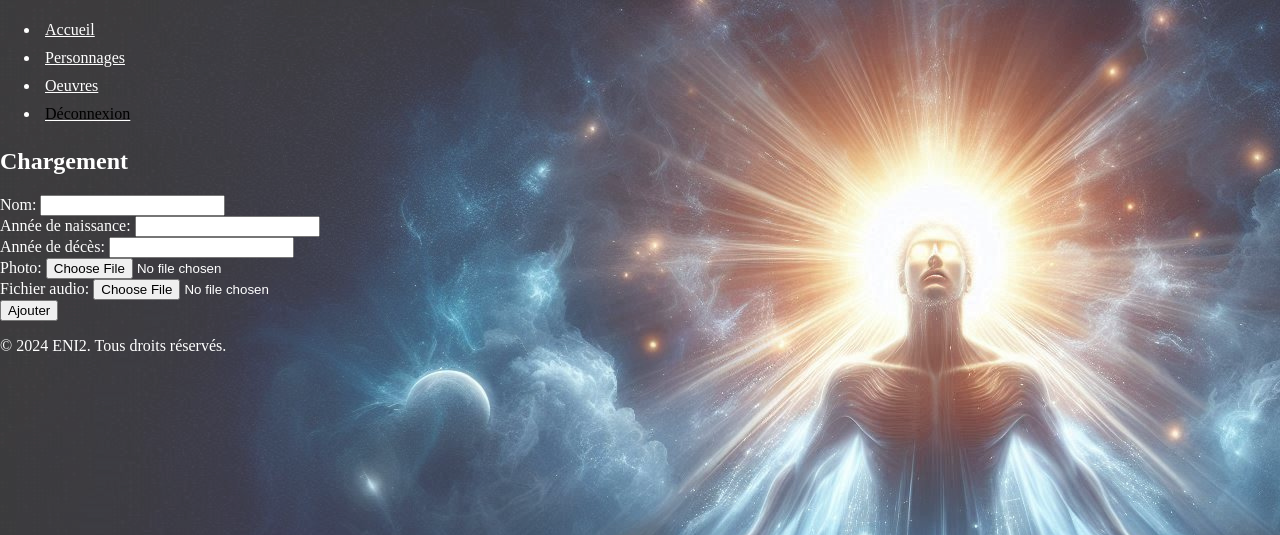
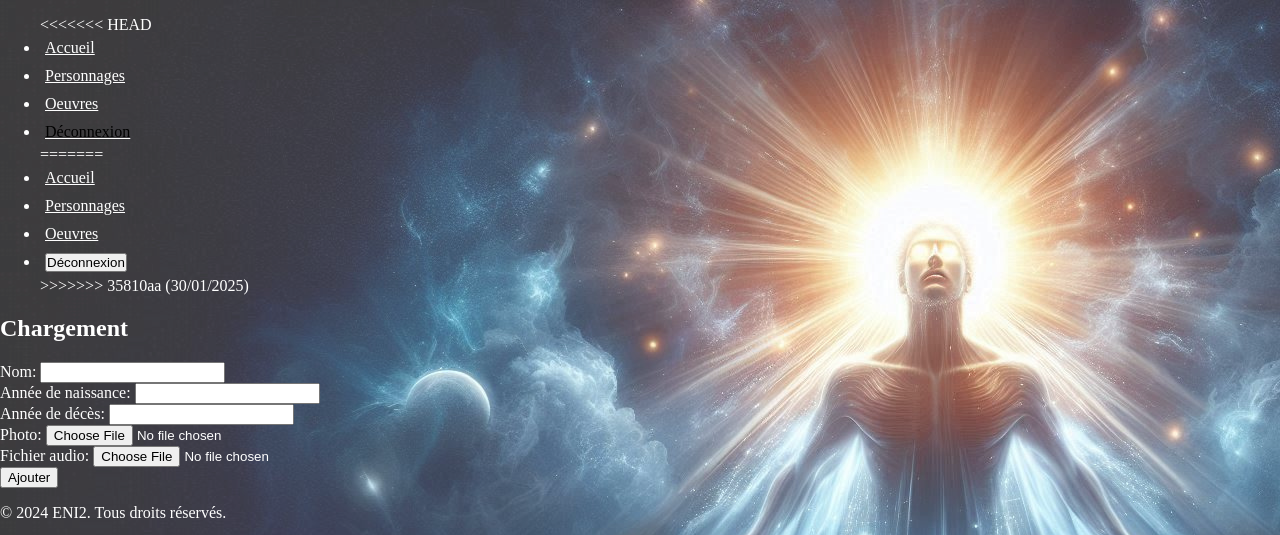
Before and after one commit to Mister-J23/ProjetCDA, a Flask app: page /Chargement in a window 1280 px wide. Shown: the top 535 px of the page. Run offline with Flask 3, Linux system fonts and the light colour scheme; the visitor is signed in with stand-in values (Sample User, id 1).

Commit message:
30/01/2025

```diff
--- a/ProjetCDA/WEB_FLASK/app/templates/charger.html
+++ b/ProjetCDA/WEB_FLASK/app/templates/charger.html
@@ -17,10 +17,19 @@
 
         <nav>
             <ul>
+<<<<<<< HEAD
                 <li><a href="{{ url_for('Home') }}">Accueil</a></li>
                 <li><a href="{{ url_for('personnages') }}">Personnages</a></li>
                 <li><a href="{{ url_for('oeuvres') }}">Oeuvres</a></li>
                 <li><a href="{{ url_for('déconnexion') }}"><p class="déco">Déconnexion</p></a></li>
+=======
+                <li><a class="text" href="{{ url_for('Home') }}">Accueil</a></li>
+                <li><a class="text" href="{{ url_for('personnages') }}">Personnages</a></li>
+                <li><a class="text" href="{{ url_for('Oeuvres') }}">Oeuvres</a></li>
+                <li>
+                    <button class="déco" onclick="window.location.href='{{ url_for('déconnexion') }}'">Déconnexion</button>
+                </li>
+>>>>>>> 35810aa (30/01/2025)
             </ul>
         </nav>
 
```
